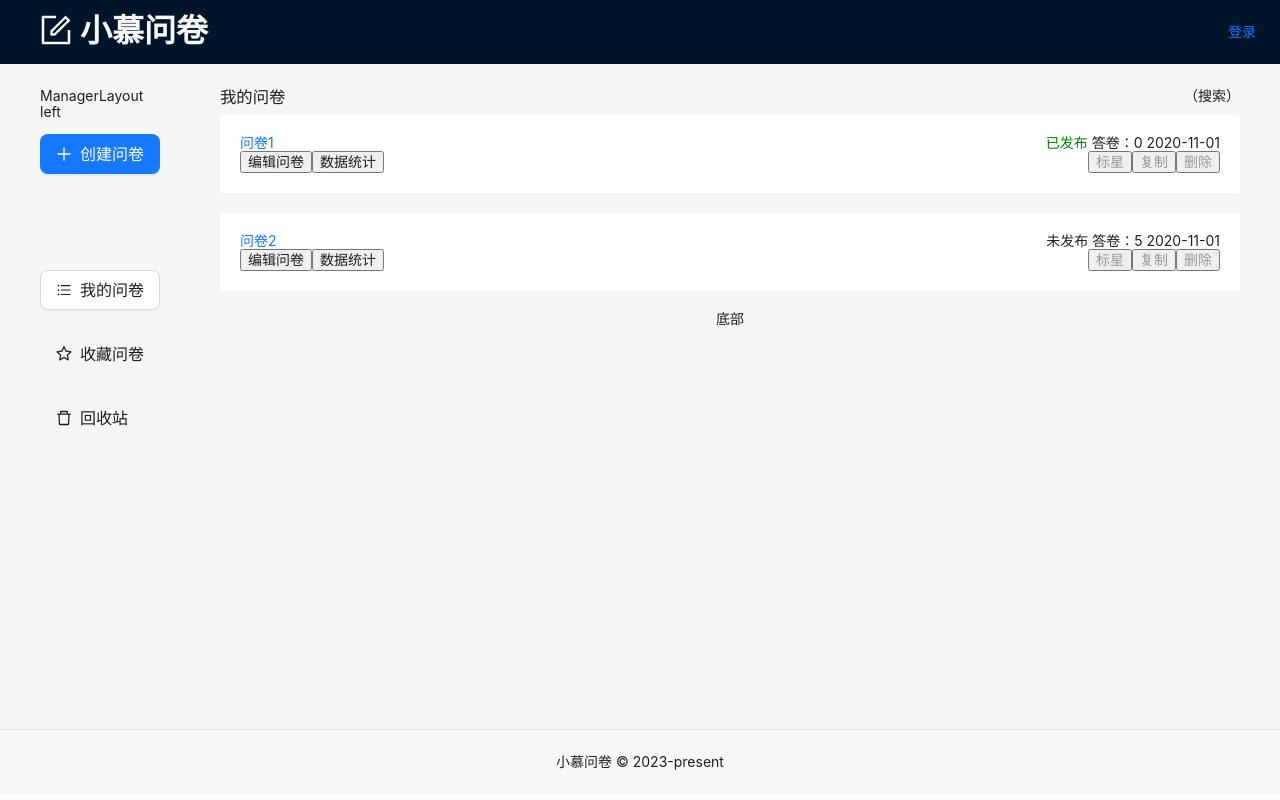
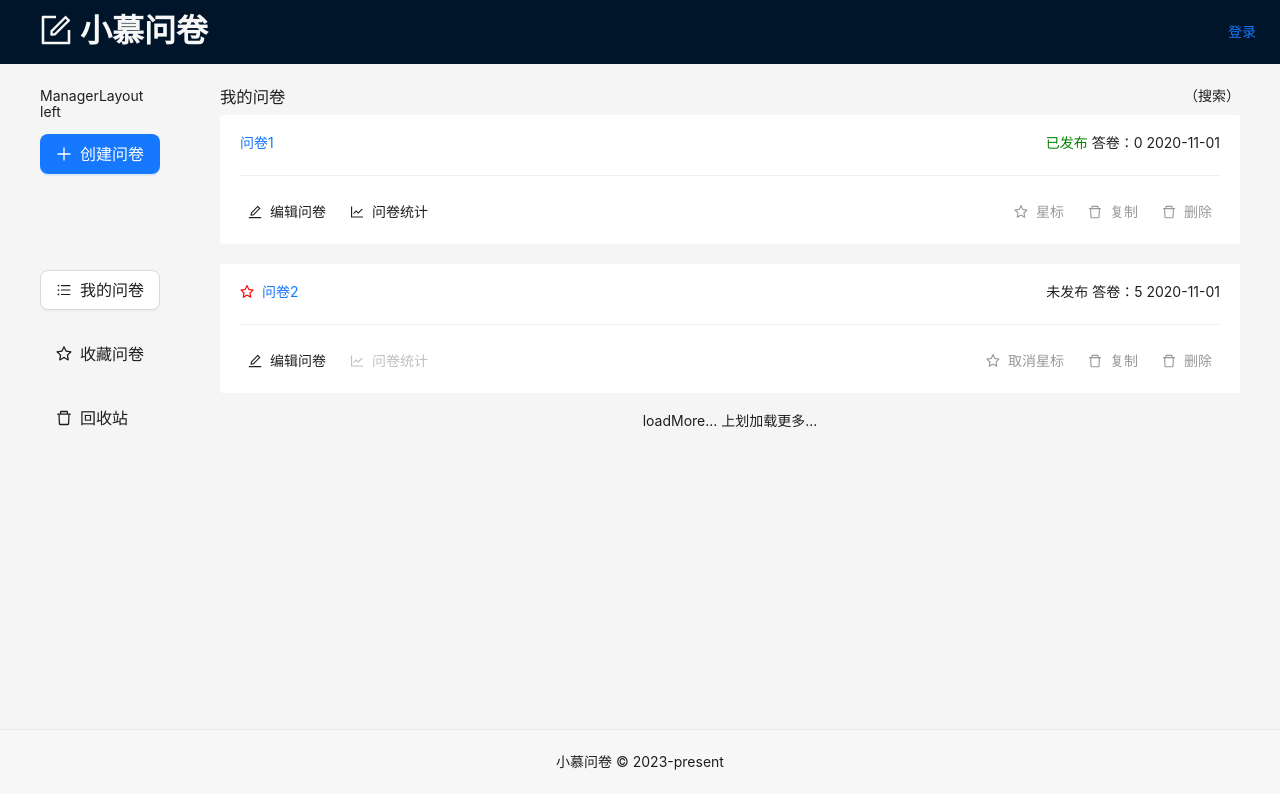
Before and after one commit to xinliceliangshi/low-re, a React (Create React App) app: page /manager/list in a window 1280 px wide. Built offline with nearby package versions, Linux system fonts and the light colour scheme.

Commit message:
feat: 更新

```diff
--- a/src/components/QesionCard.tsx
+++ b/src/components/QesionCard.tsx
@@ -1,4 +1,13 @@
 import React, { FC } from 'react'
+import { Button, Space, Divider, Tag } from 'antd'
+import { useNavigate, Link } from 'react-router-dom'
+import {
+  EditOutlined,
+  CopyOutlined,
+  DeleteOutlined,
+  LineChartOutlined,
+  StarOutlined,
+} from '@ant-design/icons'
 import styles from './QesionCard.module.scss'
 type PropType = {
   _id: string
@@ -10,12 +19,18 @@ type PropType = {
   updatedAt?: Date
 }
 const QuestionCard: FC<PropType> = (props: PropType) => {
+  const nav = useNavigate()
   const { _id, title, isPublished, isStar, answerCount, createdAt, updatedAt } = props
   return (
     <div className={styles.container}>
       <div className={styles.title}>
         <div className={styles.left}>
-          <a href="#">{title}</a>
+          <Link to={isPublished ? `/question/stat/${_id}` : `/question/edit/${_id}`}>
+            <Space>
+              {isStar && <StarOutlined style={{ color: 'red' }} />}
+              {title}
+            </Space>
+          </Link>
         </div>
         <div className={styles.right}>
           {isPublished ? <span style={{ color: 'green' }}>已发布</span> : <span>未发布</span>}
@@ -25,15 +40,41 @@ const QuestionCard: FC<PropType> = (props: PropType) => {
           <span>{createdAt}</span>
         </div>
       </div>
+      <Divider />
       <div className={styles['button-container']}>
         <div className={styles.left}>
-          <button>编辑问卷</button>
-          <button>数据统计</button>
+          <Space>
+            <Button
+              type="text"
+              icon={<EditOutlined />}
+              size="small"
+              onClick={() => nav(`/question/edit/${_id}`)}
+            >
+              编辑问卷
+            </Button>
+            <Button
+              type="text"
+              icon={<LineChartOutlined />}
+              size="small"
+              onClick={() => nav(`/question/stat/${_id}`)}
+              disabled={!isPublished}
+            >
+              问卷统计
+            </Button>
+          </Space>
         </div>
         <div className={styles.right}>
-          <button>标星</button>
-          <button>复制</button>
-          <button>删除</button>
+          <Space>
+            <Button type="text" icon={<StarOutlined />} size="small">
+              {isStar ? '取消星标' : '星标'}
+            </Button>
+            <Button type="text" icon={<DeleteOutlined />} size="small">
+              复制
+            </Button>
+            <Button type="text" icon={<DeleteOutlined />} size="small">
+              删除
+            </Button>
+          </Space>
         </div>
       </div>
     </div>
--- a/src/pages/Home.module.scss
+++ b/src/pages/Home.module.scss
@@ -4,6 +4,7 @@
     flex-direction: column;
     justify-content: center;
     align-items: center;
+    background-image: linear-gradient(to top, #fbc2eb 0%, #a6c1ee 100%);
     .info{
     text-align: center;
       button{
--- a/src/pages/NotFound.tsx
+++ b/src/pages/NotFound.tsx
@@ -1,5 +1,23 @@
 import React, { FC } from 'react'
+import { Result, Button } from 'antd'
+import { useNavigate } from 'react-router-dom'
+import { MANAGER_LIST_PATHNAME } from '../router'
 const NotFound: FC = () => {
-  return <div>NotFound</div>
+  const nav = useNavigate()
+  return (
+    <div>
+      {' '}
+      <Result
+        status="404"
+        title="404"
+        subTitle="Sorry, the page you visited does not exist."
+        extra={
+          <Button type="primary" onClick={() => nav(MANAGER_LIST_PATHNAME)}>
+            返回首页
+          </Button>
+        }
+      />
+    </div>
+  )
 }
 export default NotFound
--- a/src/pages/manager/List.tsx
+++ b/src/pages/manager/List.tsx
@@ -1,5 +1,5 @@
 import React, { FC, useState } from 'react'
-import styles from './List.module.scss'
+import styles from './common.module.scss'
 import QuestionCard from '../../components/QesionCard'
 import { useSearchParams } from 'react-router-dom'
 const rowQuestion = [
@@ -34,12 +34,13 @@ const List: FC = () => {
         <div className={styles.right}>（搜索）</div>
       </div>
       <div className={styles.content}>
-        {qestionList.map(q => {
-          const { _id } = q
-          return <QuestionCard key={_id} {...q} />
-        })}
+        {qestionList.length > 0 &&
+          qestionList.map(q => {
+            const { _id } = q
+            return <QuestionCard key={_id} {...q} />
+          })}
       </div>
-      <div className={styles.footer}>底部</div>
+      <div className={styles.footer}>loadMore... 上划加载更多...</div>
     </>
   )
 }
--- a/src/pages/manager/List.module.scss
+++ b/src/pages/manager/common.module.scss
@@ -14,6 +14,3 @@
 .footer{
     text-align: center;
 }
-// body{
-//     background-color: #f1f1f1;
-// }
--- a/src/router/index.tsx
+++ b/src/router/index.tsx
@@ -40,7 +40,7 @@ const routerConfig = createBrowserRouter([
     element: <QuestionLayout />,
     children: [
       { path: 'stat/:id', element: <Stat /> },
-      { path: 'edit/id', element: <Edit /> },
+      { path: 'edit/:id', element: <Edit /> },
     ],
   },
 ])
```
